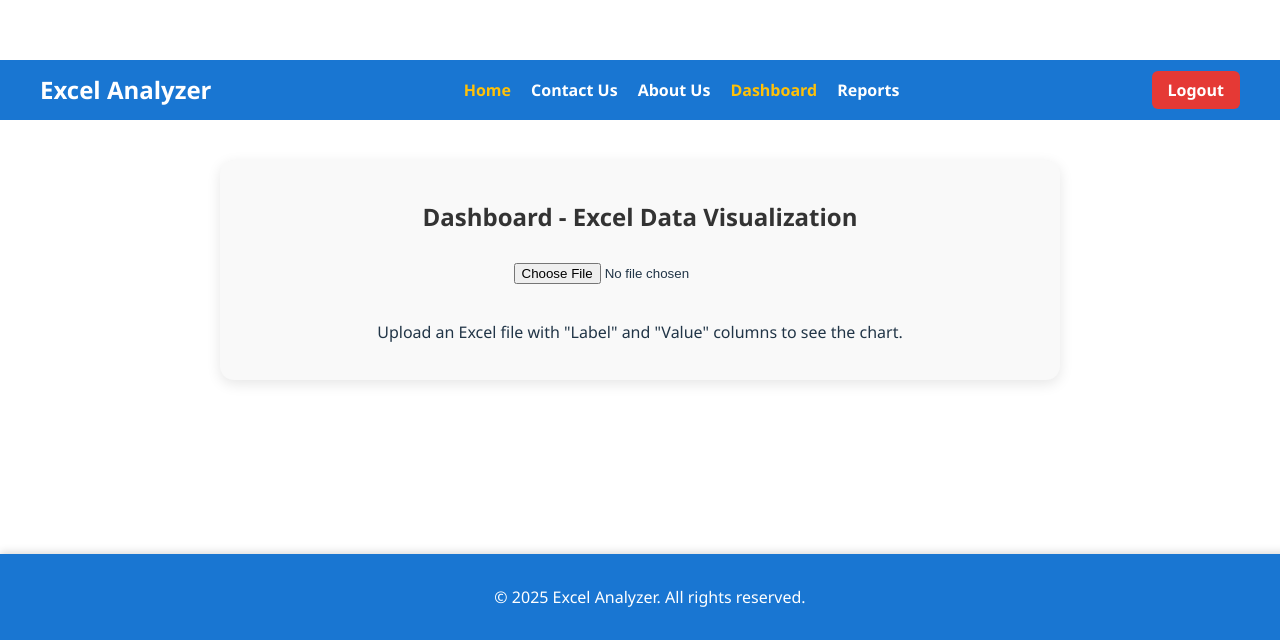
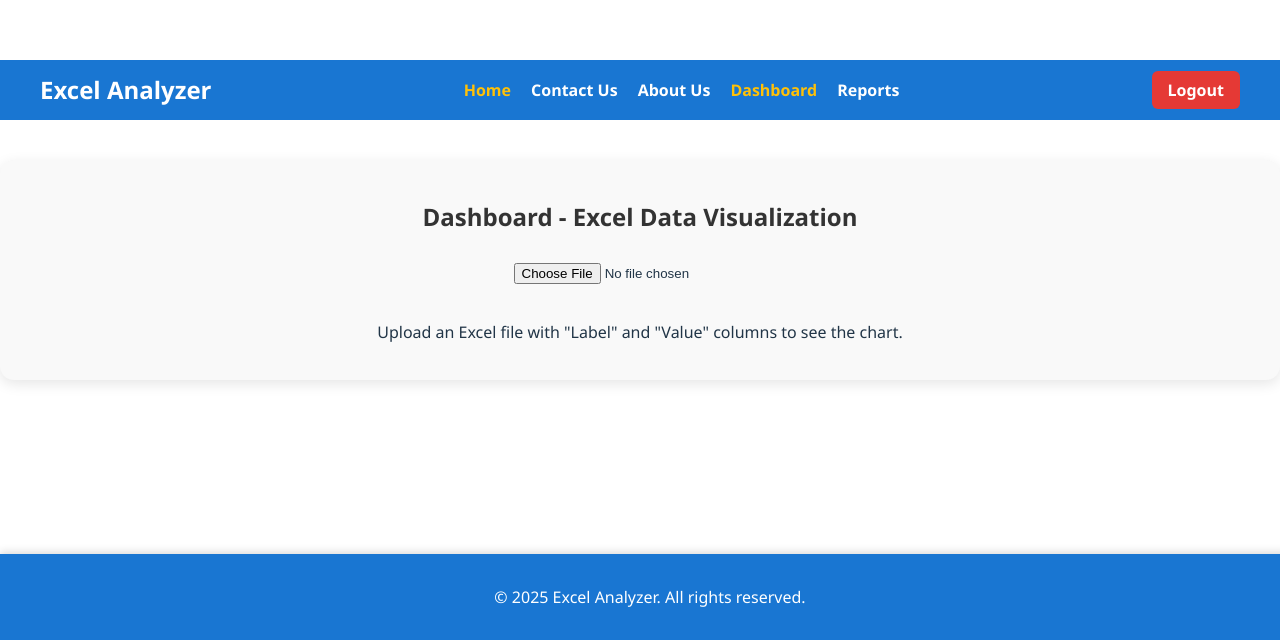
Before and after one commit to bhagatankit05/Excel_Analysis_Platform, a React (Vite) app: page /dashboard in a window 1280 px wide. Shown: the part 160-800 px from the top of the page. Built offline with nearby package versions, Linux system fonts and the light colour scheme; sample sign-in values are in the browser's storage.

Commit message:
Dashboard.css
Changed the dashboard container properties

```diff
--- a/src/Pages/Dashboard/Dashboard.css
+++ b/src/Pages/Dashboard/Dashboard.css
@@ -1,5 +1,5 @@
 .dashboard-container {
-  max-width: 800px;
+  max-width: 100%;
   margin: 40px auto;
   padding: 20px;
   background: #f9f9f9;
```
